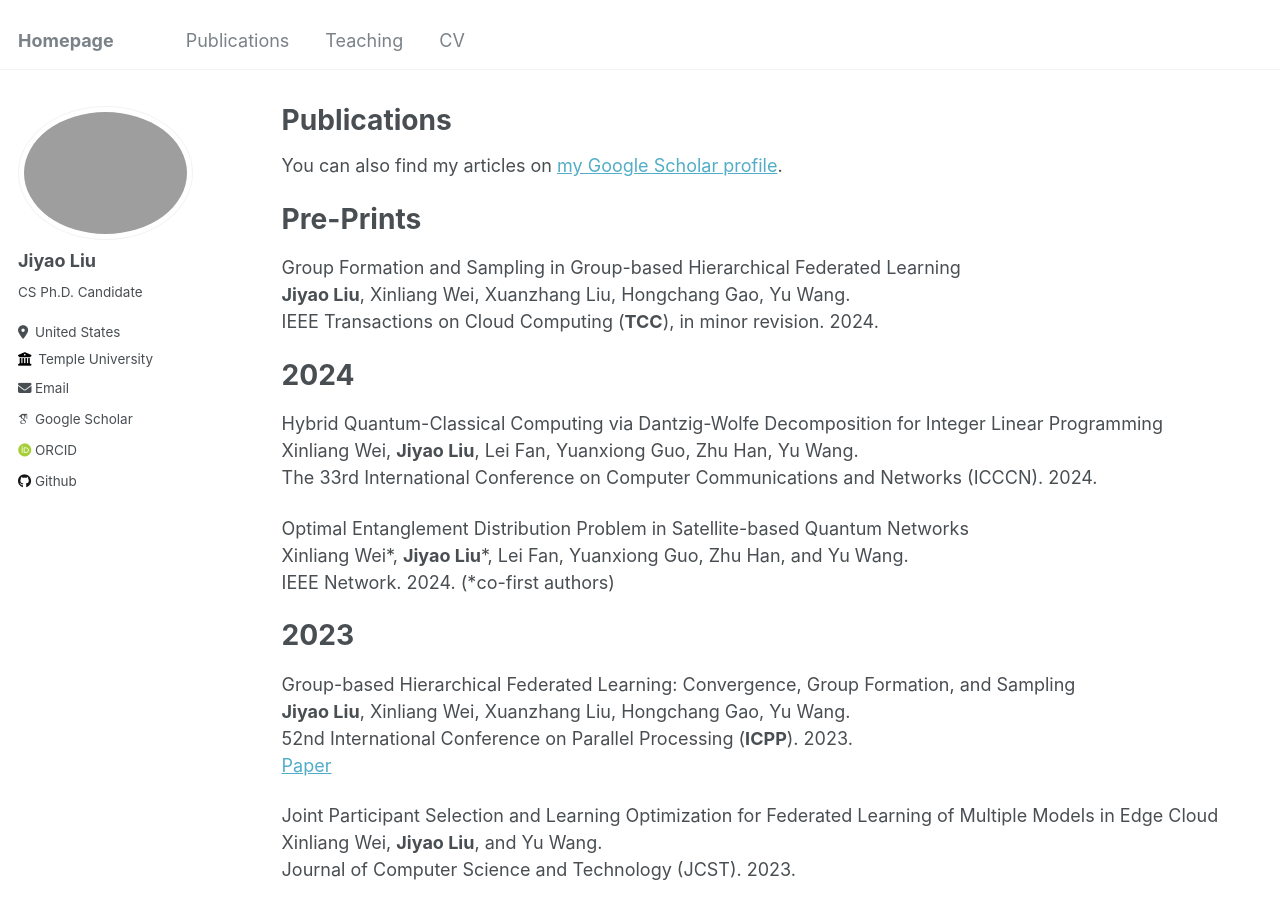
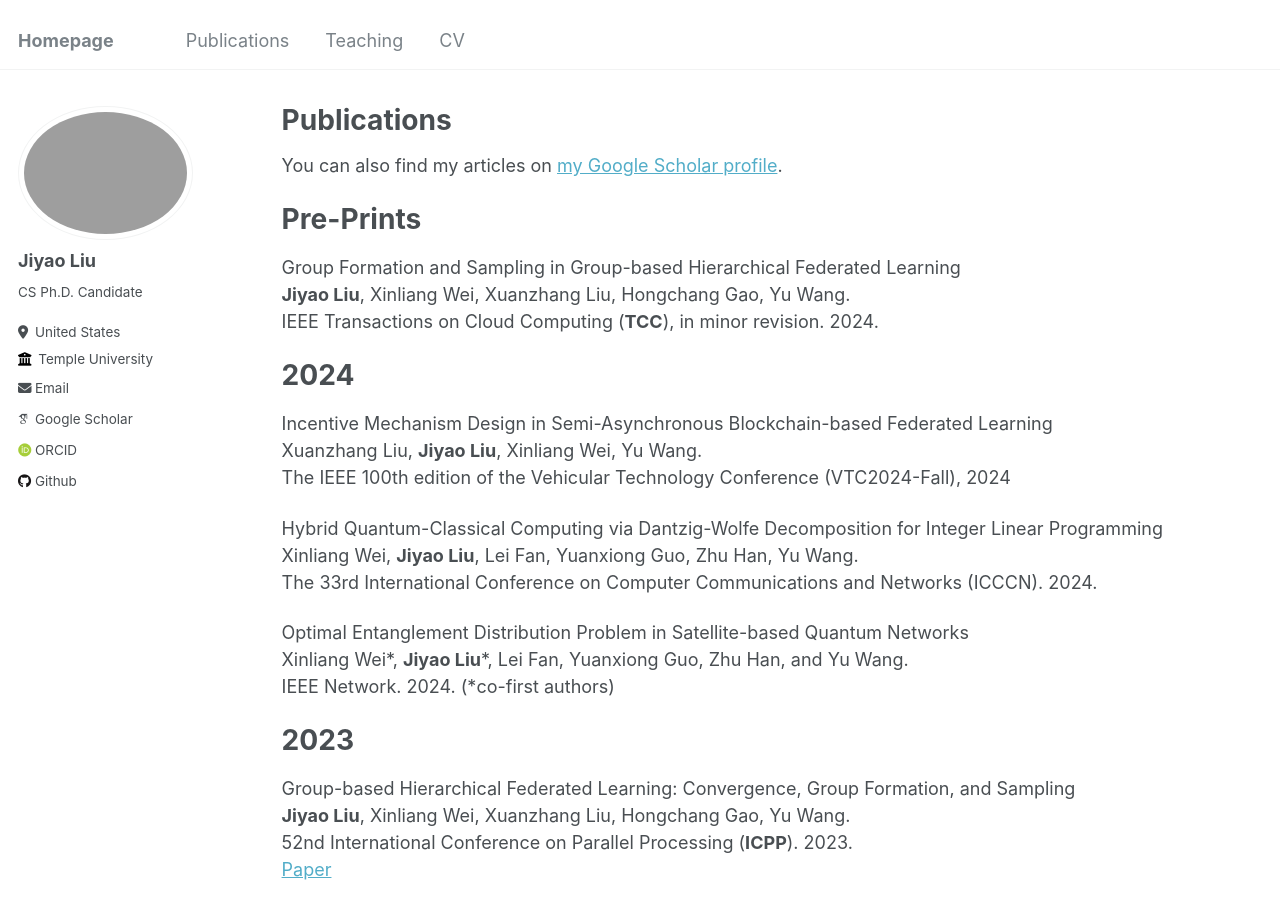
Before and after one commit to Jiyao17/jiyao17.github.io, a Jekyll site: the page built from _pages/publications.md, in a window 1280 px wide and 900 px high. Built offline with Jekyll 4.4.1, drawn with Linux system fonts in a browser that asks for light colours; some web fonts are replaced.

Commit message:
update vtc2024fall

```diff
--- a/_pages/publications.md
+++ b/_pages/publications.md
@@ -27,8 +27,11 @@ Group Formation and Sampling in Group-based Hierarchical Federated Learning
 **Jiyao Liu**, Xinliang Wei, Xuanzhang Liu, Hongchang Gao, Yu Wang.
 IEEE Transactions on Cloud Computing (**TCC**), in minor revision. 2024.
 
+# 2024
 
-# 2024
+Incentive Mechanism Design in Semi-Asynchronous Blockchain-based Federated Learning
+Xuanzhang Liu, **Jiyao Liu**, Xinliang Wei, Yu Wang.
+The IEEE 100th edition of the Vehicular Technology Conference (VTC2024-Fall), 2024
 
 Hybrid Quantum-Classical Computing via Dantzig-Wolfe Decomposition for Integer Linear Programming
 Xinliang Wei, **Jiyao Liu**, Lei Fan, Yuanxiong Guo, Zhu Han, Yu Wang.
@@ -36,7 +39,7 @@ The 33rd International Conference on Computer Communications and Networks (ICCCN
 
 Optimal Entanglement Distribution Problem in Satellite-based Quantum Networks
 Xinliang Wei\*, **Jiyao Liu**\*, Lei Fan, Yuanxiong Guo, Zhu Han, and Yu Wang.
-IEEE Network. 2024. (*co-first authors)
+IEEE Network. 2024. (\*co-first authors)
 
 
 # 2023
```
Also changed, not shown: _pages/about.md (+1 -1 lines).
